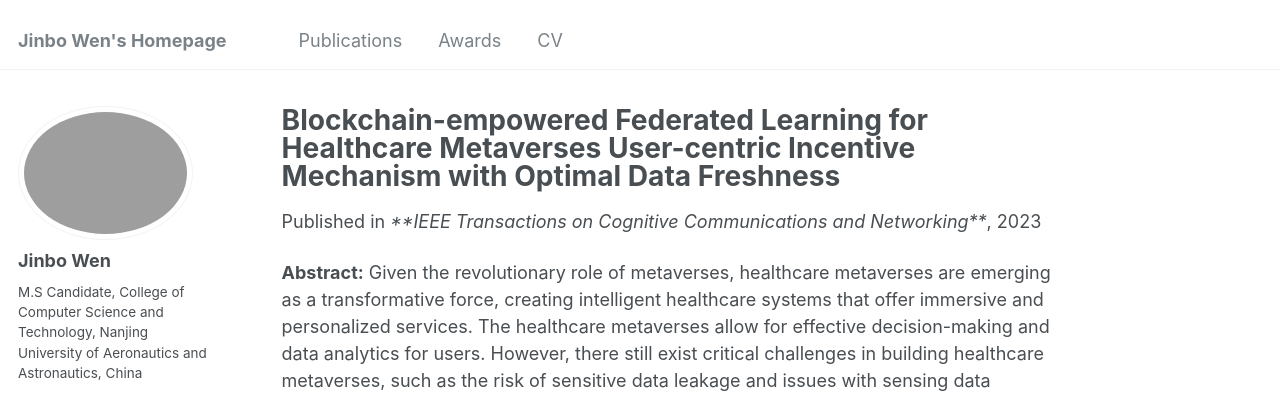
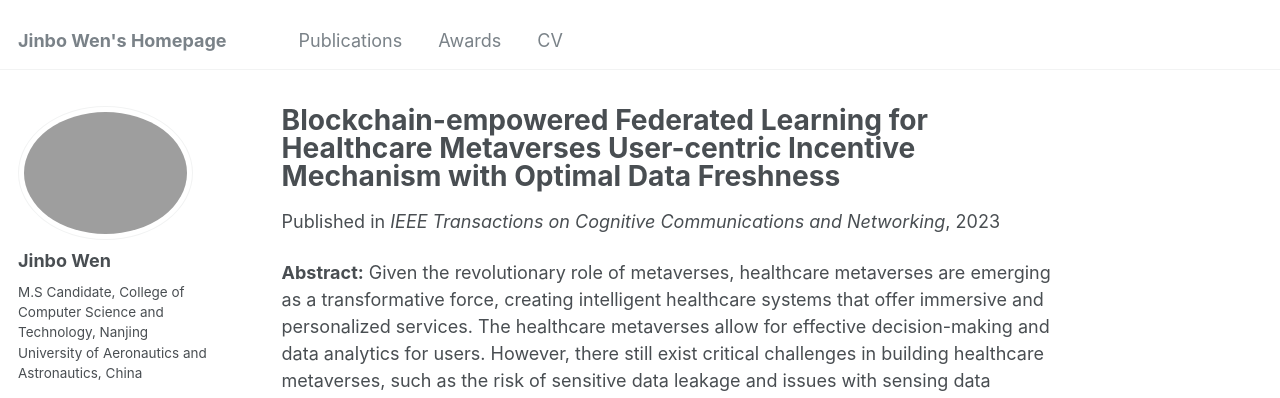
Before and after one commit to JinboWen00/JinboWen00.github.io, a Jekyll site: the page built from _publications/2023-09-10-Blockchain-empowered Federated Learning for Healthcare Metaverses User-centric Incentive Mechanism with Optimal Data Freshness.md, in a window 1280 px wide and 900 px high. Shown: the top 398 px of the window. Built offline with Jekyll 4.4.1, drawn with Linux system fonts in a browser that asks for light colours; some web fonts are replaced.

```diff
--- a/_publications/2023-09-10-Blockchain-empowered Federated Learning for Healthcare Metaverses User-centric Incentive Mechanism with Optimal Data Freshness.md
+++ b/_publications/2023-09-10-Blockchain-empowered Federated Learning for Healthcare Metaverses User-centric Incentive Mechanism with Optimal Data Freshness.md
@@ -4,7 +4,7 @@ collection: publications
 permalink: /publication/2023-09-10-Blockchain-empowered Federated Learning for Healthcare Metaverses User-centric Incentive Mechanism with Optimal Data Freshness
 excerpt: "In this paper, we first design a user-centric privacy-preserving framework based on decentralized Federated Learning (FL) for healthcare metaverses. To further improve the privacy protection of healthcare metaverses, a cross-chain empowered FL framework is utilized to enhance sensing data security. This framework utilizes a hierarchical cross-chain architecture with a main chain and multiple subchains to perform decentralized, privacy-preserving, and secure data training in both virtual and physical spaces. Moreover, we utilize Age of Information (AoI) as an effective data-freshness metric and propose an AoI-based contract theory model under Prospect Theory (PT) to motivate sensing data sharing in a user-centric manner. This model exploits PT to better capture the subjective utility of the service provider."
 date: 2023-09-10
-venue: '**IEEE Transactions on Cognitive Communications and Networking**'
+venue: 'IEEE Transactions on Cognitive Communications and Networking'
 paperurl: 'https://ieeexplore.ieee.org/stamp/stamp.jsp?tp=&arnumber=10254627'
 citation: 'Jiawen Kang, Jinbo Wen, Dongdong Ye, Bingkun Lai, Tianhao Wu, Zehui Xiong, Jiangtian Nie, Dusit Niyato, Yang Zhang, and Shengli Xie, "Blockchain-empowered federated learning for healthcare Metaverses: User-centric incentive mechanism with optimal data freshness," <i>IEEE Transactions on Cognitive Communications and Networking</i>, pp. 348-362, Feb 2024.'
 ---
```
